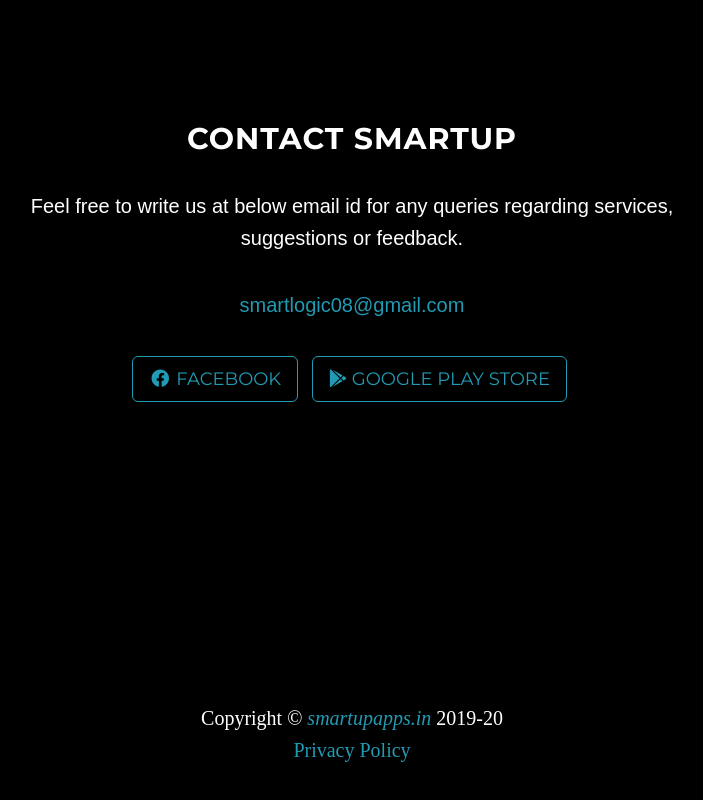
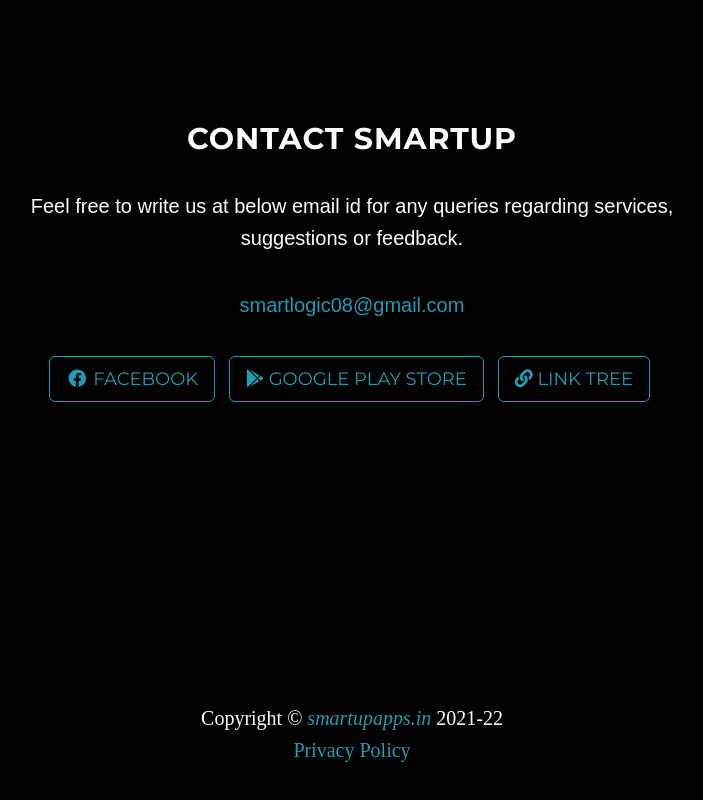
Before and after one commit to SmartUpTech/smartupapps.github.io, a plain HTML site: page index.html in a window 1280 px wide. Shown: the part 2717-3517 px from the top of the page, without its empty margins (288-991 px from the left). Drawn offline with Linux system fonts and the light colour scheme; a web font is replaced by a local one.

Commit message:
Update index.html

```diff
--- a/index.html
+++ b/index.html
@@ -434,6 +434,12 @@ border-radius: 7%;
                             class="network-name">Google Play Store</span></a>
                 </li>
 
+		<li>
+			<a href="https://linktr.ee/smartupapps"
+		       class="btn btn-default btn-lg"><i class="fas fa-link"></i> <span
+			    class="network-name">Link Tree</span></a>
+		</li>
+
                 <!-- <li>
                     <a href="https://plus.google.com/" class="btn btn-default btn-lg"><i class="fa fa-google-plus fa-fw"></i> <span class="network-name">Google+</span></a>
                 </li> -->
@@ -457,7 +463,7 @@ border-radius: 7%;
 <!-- Footer -->
 <footer>
     <div class="container text-center" style="font-family: Amiko">
-        <p>Copyright &copy; <i><a href="https://smartupapps.in/">smartupapps.in</a></i> 2019-20</p>
+        <p>Copyright &copy; <i><a href="https://smartupapps.in/">smartupapps.in</a></i> 2021-22</p>
         <p><a href="privacy_policy.html">Privacy Policy</a></p>
     </div>
 </footer>
```
